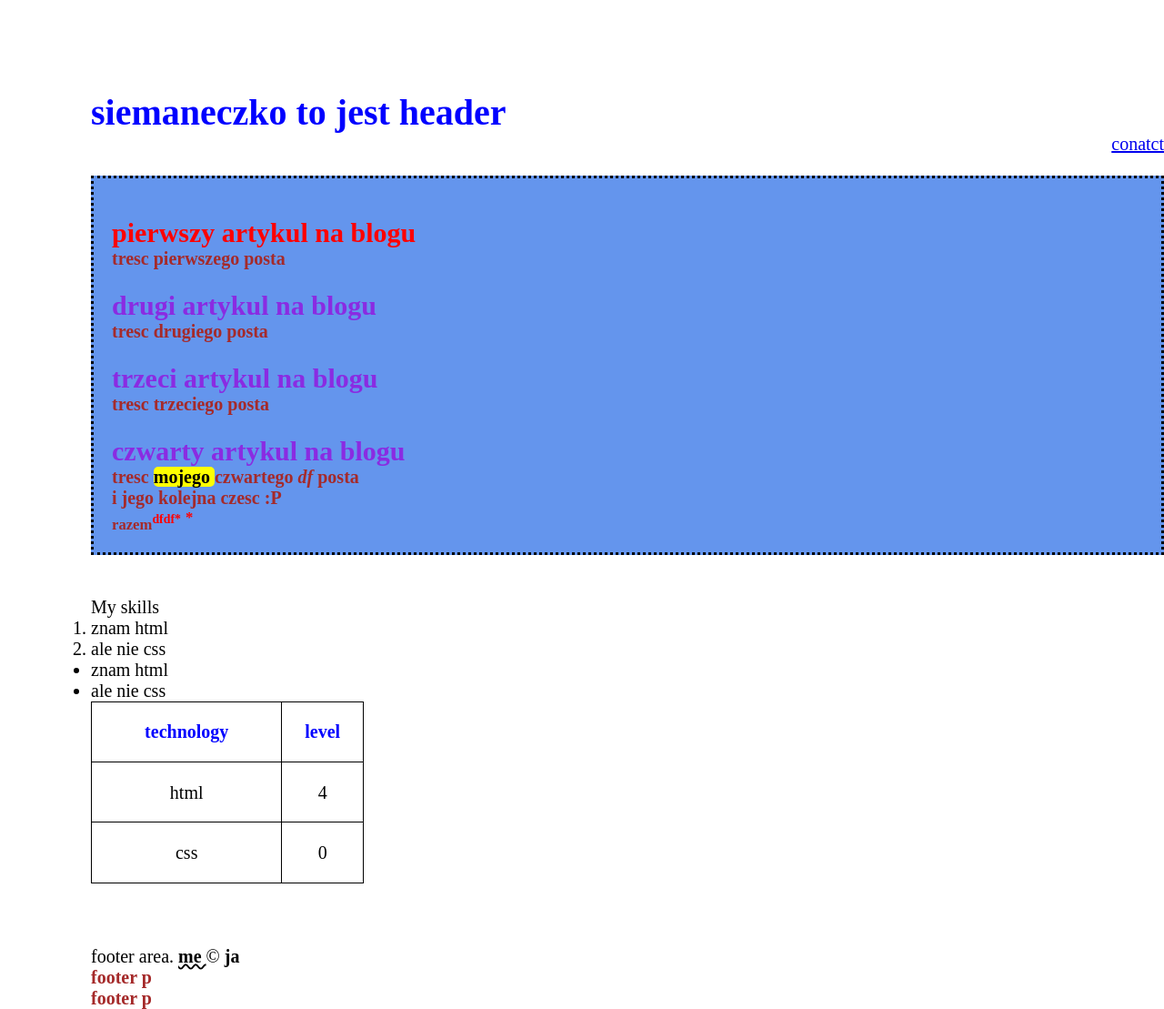
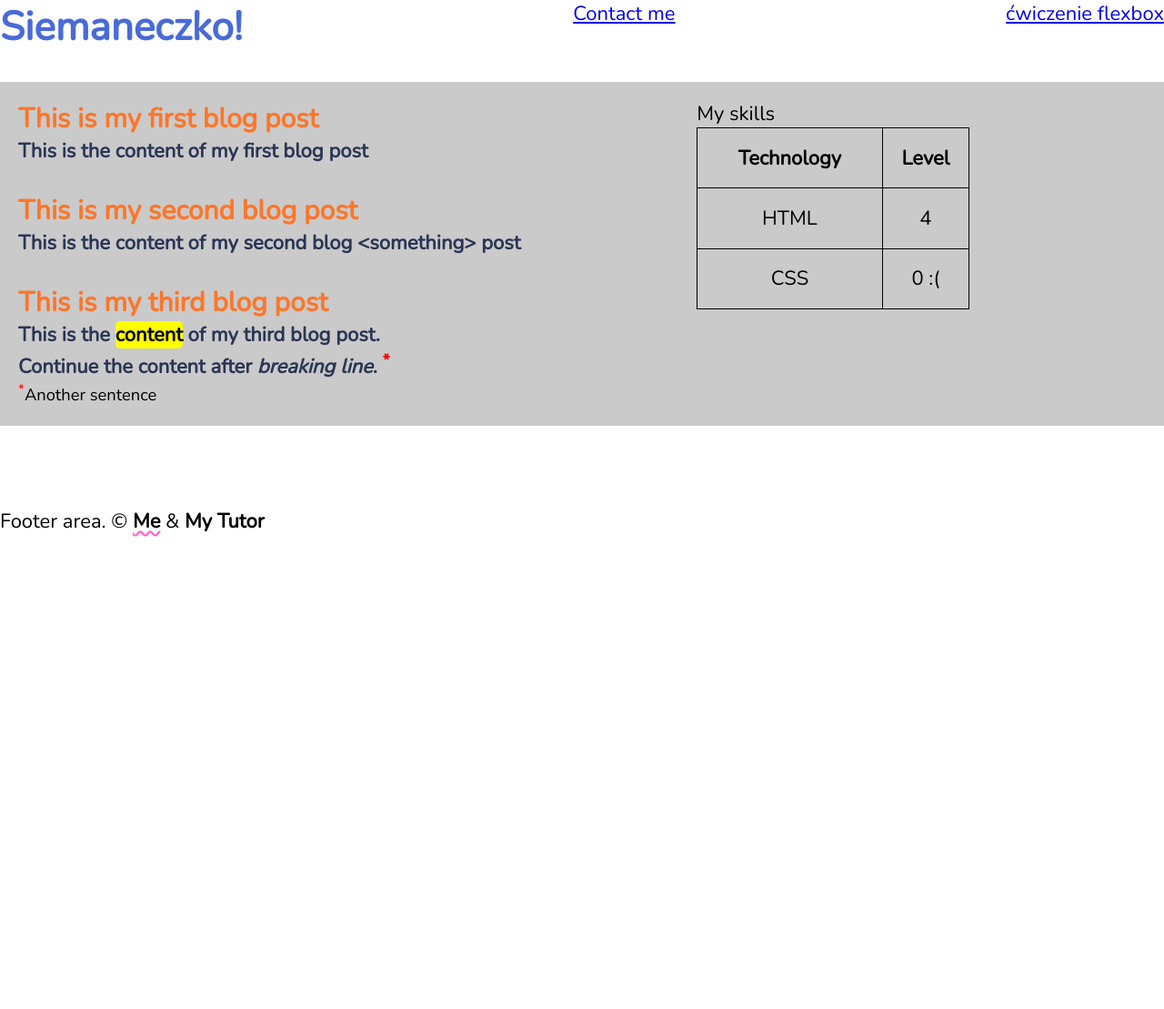
Before and after one commit to RobertSOB92/RobertSOB92.github.io, a plain HTML site: page index.html in a window 1280 px wide. Shown: the whole page at 91% size. After the commit the page ends 800 px from the top, so only its background shows below. Drawn offline with nearby package versions, Linux system fonts and the light colour scheme; a web font is replaced by a local one.

Commit message:
nowa_wersja

```diff
--- a/index.html
+++ b/index.html
@@ -1,107 +1,84 @@
+
 <!DOCTYPE html>
 <html lang="en">
 <head>
     <meta charset="UTF-8">
-    <meta http-equiv="X-UA-Compatible" content="IE=edge">
     <meta name="viewport" content="width=device-width, initial-scale=1.0">
-    <title>moja strona</title>
-    <link rel="stylesheet" href="https://fonts.googleapis.com/css2?family=Climate+Crisis&display=swap">
+    <title>Moja strona</title>
+    <link rel="stylesheet" href="https://fonts.googleapis.com/css2?family=Nunito">
     <link rel="stylesheet" href="styles.css">
 
 </head>
 <body>
 
-  <!-- <div class="first-class" id="first-id">
-    <div class="class-second-">
-        <h1 style="color: green;" id="first-id"
-         class="third-class">text </h1>
-    </div>
-  </div> hierarchia stylów
-       -->
     <header>
-        <h1>siemaneczko  to&nbsp;jest&nbsp;header</h1>
-        <a href="contact.html">conatct</a>
-        <br>
-        <br>
+        <h1>Siemaneczko!</h1>
+        <a href="contact.html">Contact me</a>
+        <a href="flexbox.html">ćwiczenie flexbox</a>
     </header>
 
-    <div style=" clear: both;"></div>
-<div id="main_content">
+    <br>
 
-   <section>
+    <div id="main-content">
+
+        <section id="articles">
             <article>
-   <br>
-   <h3 style="color: red;">pierwszy artykul na blogu</h3>
-   <p>tresc pierwszego posta</p>
-   <br>
-     </article>
-     <article>
-   <h3>drugi artykul na blogu</h3>
-   <p>tresc drugiego posta</p>
+                <h3>This is my first blog post</h3>
+                <p>This is the content of my first blog post</p>
+                <!-- width of content area only -->
             </article>
 
             <br>
 
             <article>
-   <h3 >trzeci artykul na blogu</h3>
-   <p >tresc trzeciego posta</p>
-   <br><!-- new line tag -->
+                <h3>This is my second blog post</h3>
+                <p>This is the content of my second blog &lt;something&gt; post</p>
             </article>
 
-   <h3>czwarty artykul na blogu</h3>
-   <p>tresc <mark>mojego </mark> czwartego <i>  df </i>posta <br>
-        i jego kolejna czesc :P
-     <br><small>razem<sup class="sup_element">dfdf*</sup></small>
-     <sup class="sup_element">*</sup>
-     </p>
+            <br> <!-- this tag is used for new line -->
+
+            <article>
+                <h3>This is my third blog post</h3>
+                <p>This is the <mark>content</mark> of my third blog post. <br> Continue the content after <i>breaking line</i>. <sup class="sup_element">*</sup></p>
+                <small><sup class="sup_element">*</sup>Another sentence</small>
+            </article>
+
+
         </section>
+
+        <div id="skills"> <!-- div is the block element -->
+            My skills
+
+            <table border="1">
+                <tr>
+                    <th>Technology</th>
+                    <th>Level</th>
+                </tr>
+                <tr>
+                    <td>HTML</td>
+                    <td>4</td>
+                </tr>
+                <tr>
+                    <td>CSS</td>
+                    <td>0 :(</td>
+                </tr>
+            </table>
+
         </div>
+
+    </div>
+
+    <br>
     <br>
     <br>
 
-
-
-
-   <div id="skills"> <!-- div jest elementem blokowym -->
-     My skills
-     <ol> <!-- lista "ordered"-->
-         <li>znam html</li>
-         <li>ale nie css</li>
-     </ol>
-     <ul>
-         <li>znam html</li>
-         <li>ale nie css</li>
-     </ul>
-
-     <table border="1">
-         <tr>
-             <th>technology</th>
-             <th>level</th>
-         </tr>
-         <tr>
-             <td>html</td>
-             <td>4</td>
-         </tr>
-         <tr>
-             <td>css</td>
-             <td>0</td>
-         </tr>
-         <tr></tr>
-         <tr></tr>
-     </table>
-
-   </div>
- <br><br><br>
     <footer>
         <div>
-         footer area. <strong>me </strong>
-         &copy;
-         <b>ja</b>
-         <p>footer p </p>
+            Footer area. &copy; <strong>Me</strong> & <b>My Tutor</b>
         </div>
-       <p>footer p </p>
     </footer>
 
+    <!-- Content not wrapped in any tag (barely used in reality) -->
     <script src="scripts.js"></script>
 </body>
 </html>
--- a/styles.css
+++ b/styles.css
@@ -1,120 +1,88 @@
 body {
-    font-family: 'Climate Crisis';
-    font-size: 20px;
-    margin-left: 100px;
-    margin-top: 100px;
-    /* background-image: url(https://picsum.photos/id/237/200/300
-    ); */
+    font-family: 'Nunito';
+    font-size: 22px;
 }
 
 * {
-    box-sizing: border-box;
-    margin: 0;
-    padding: 0;
+   box-sizing: border-box;
+   margin: 0;
+   padding: 0;
 }
 
 
-td { /* selector*/
-
-    text-align: center; /*
-    property     value; */
-}
-
 table {
-    text-align: center; /*
-    property     value; */
+    text-align: center;
     line-height: 200%;
     width: 300px;
     height: 200px;
-    border:  1px solid black;
-    border-collapse: collapse;
+    border: 1px solid black;
+    border-collapse:collapse;
 }
-.sup_element {
-    color: red;
-}
+
+
 h1 {
-    color: blue;
+    color: #496BD8;
 }
 
 h3 {
-    color: blueviolet;
+    color: #FC7629;
     font-size: 30px;
     font-weight: bold;
 }
 
-p{
-    color: brown;
+p {
+    color: #2A3655;
     font-weight: bold;
+}
 
+.sup_element {
+    color: red;
 }
+
+
 footer strong {
-    text-decoration: underline wavy ;
+    text-decoration: underline wavy #FF66CE;
 }
 
 mark {
     border-radius: 5px;
 }
 
-div#main_content {
-
-    background-color: cornflowerblue;
-    padding:  20px;
-    border-style: dotted;
-
-}
-a:hover {
-    color: blueviolet;
-} /*podswietlanie po najechaniu*/
-
-table tr:first-child {
-    color:  blue;
-}
-span {
-    display: block;
-}
-header a {
-    float: right;
-}
-article {
+div#main-content {
+    background-color: #CACACA;
+    padding: 20px;
+    display: flex;
+    /* flex-direction: column; */
+    /* flex-direction: row-reverse; */
+    /* flex-wrap: nowrap; */
+    /* flex-wrap: wrap; */
+    /* justify-content: center; */
+    /* justify-content: space-around; */
+    /* justify-content: flex-end; */
+    /* align-content: center; */
 
 }
 
-/* body {
+a:hover {
+   color: #FF66CE;
+}
+a {
+    display: flex;
 
-    color: blue;
-} */
+}
 
+#articles {
+    flex-grow: 1;
+}
+#skills {
+    flex-grow: 1;
+    /* align-self: center; */
+}
 
-/* h3, p {
-
-    color: aquamarine;
-} */
-
-
-
-/* sup.sup_element {
-
-    color: red;
-} */
-
-/* footer p {
-    color: aqua;
-} */   /*kazdy p pod footer bedie mial takie cechy */
-
-/* footer > p {
-
-    color: blueviolet;
-} bezposrednie dziecko ma cechy  */
-
-/* .first-class {
-    color:  green;
+header {
+    display: flex;
+    justify-content: space-between;
 }
-h1 {
-    color: green;
+#powrot {
+    text-align: right;
 }
-.third-class {
-    color: red !important;
-}
-#first-id {
-    color: blue;
-} */
```
Also changed, not shown: contact.html (+5 -1 lines), flexbox.html (added, +92 -0 lines). Lines whose indentation alone changed are shown as unchanged.
